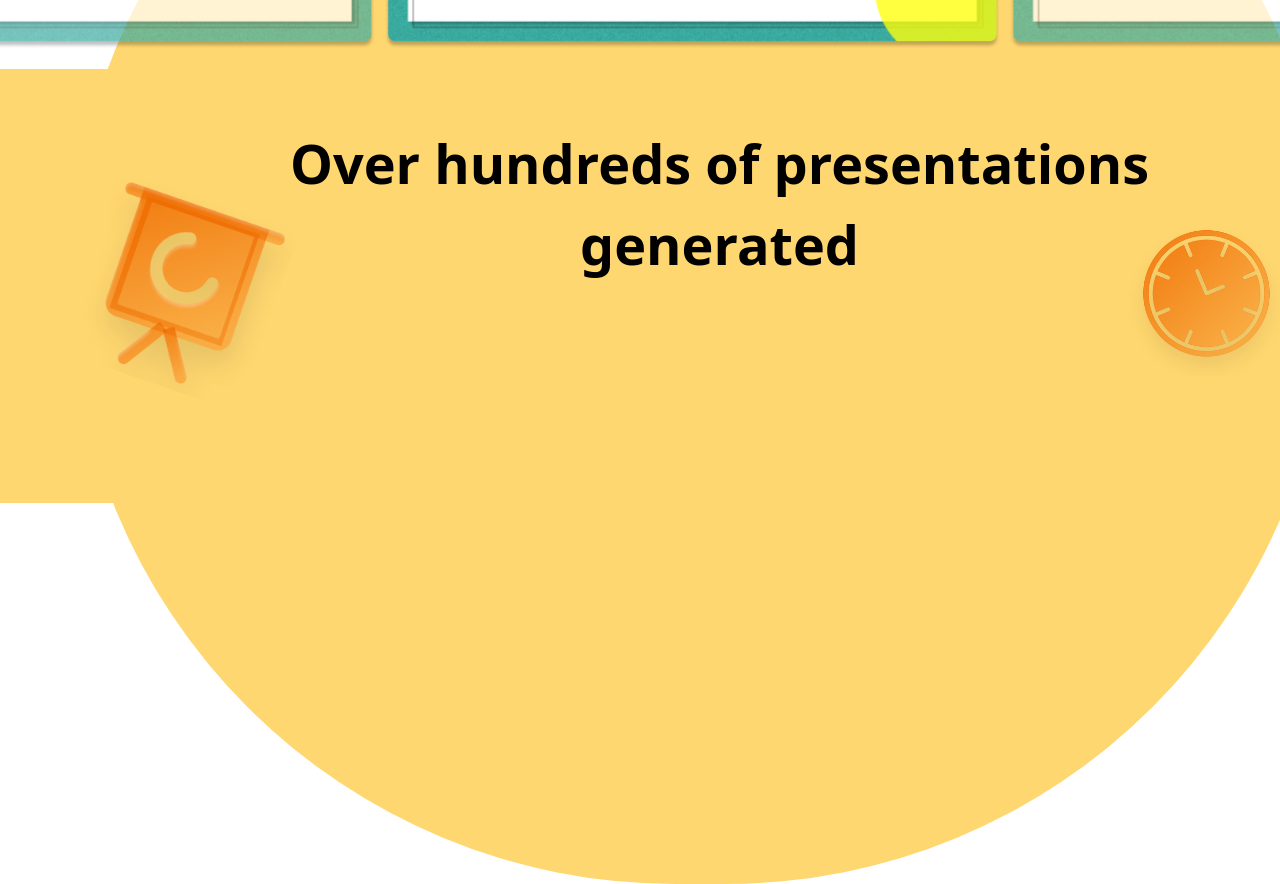
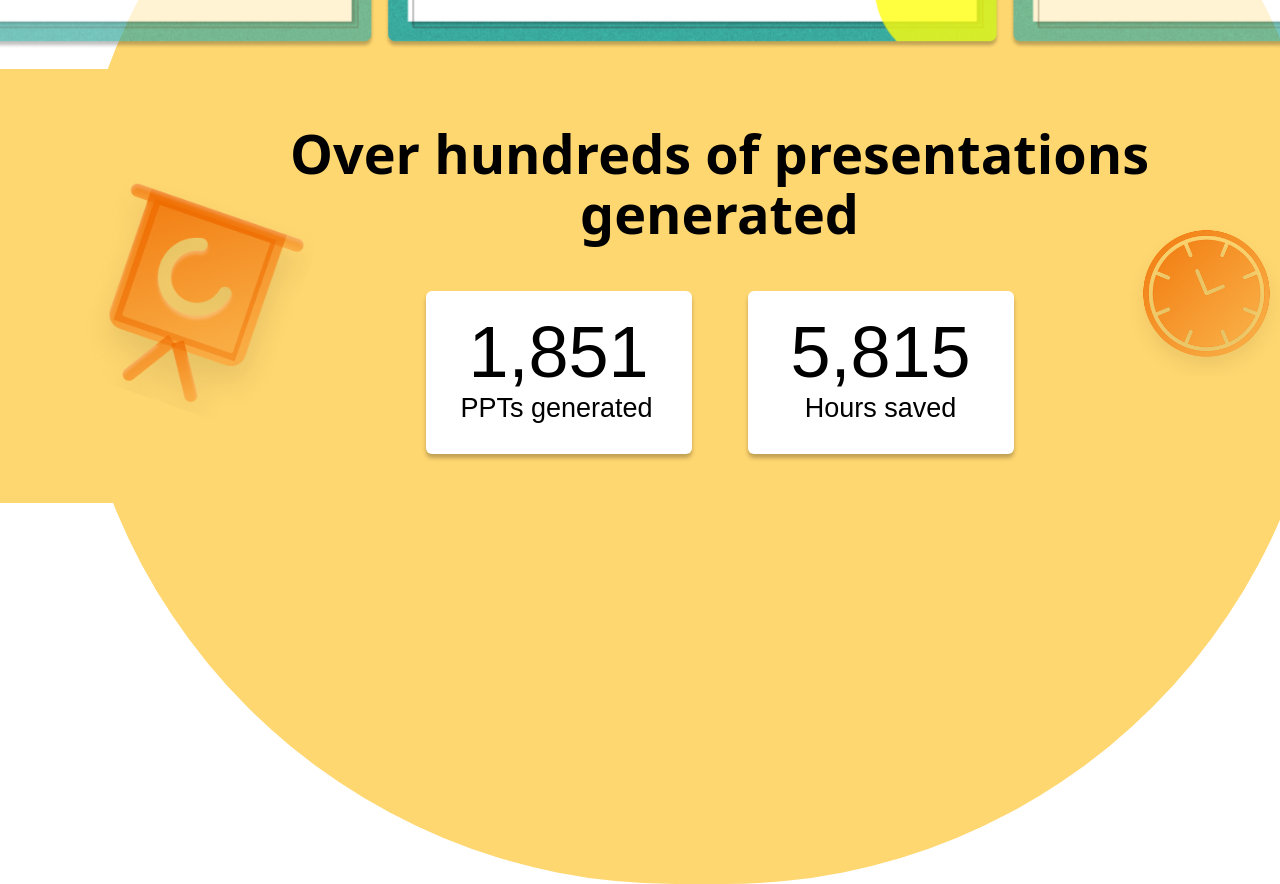
Before and after one commit to annu-1210/Genppt-demo, a React (Vite) app: page / in a window 1280 px wide. Shown: the part 860-1744 px from the top of the page. Built offline with nearby package versions, Linux system fonts and the light colour scheme.

Commit message:
content updated

```diff
--- a/package.json
+++ b/package.json
@@ -11,6 +11,7 @@
   },
   "dependencies": {
     "react": "^18.3.1",
+    "react-countup": "^6.5.3",
     "react-dom": "^18.3.1",
     "react-icons": "^5.3.0"
   },
--- a/src/components/Stats/Stats.jsx
+++ b/src/components/Stats/Stats.jsx
@@ -1,19 +1,30 @@
+import CountUp from "react-countup";
+
 function Stats() {
   return (
     <>
       <section className="stats">
         <div className="h-[434px] bg-circleYellow z-20 relative top-[530px] flex justify-around">
           <div className="absolute top-[100px] left-[59px]">
-            <img src="./presentation.png" alt="presentation" width={242}/>
+            <img src="./presentation.png" alt="presentation" width={262} />
           </div>
-          <div className="w-[861px] h-[120px] flex flex-col absolute top-[54px] left-[289px] ">
-            <div className="flex flex-wrap text-center font-semibold text-[54px]">
+          <div className="w-[861px] flex flex-col justify-center items-center absolute top-[54px] left-[289px] gap-y-12 ">
+            <div className="flex flex-wrap text-center font-semibold text-[54px] leading-stats">
               <span>Over hundreds of presentations generated</span>
             </div>
-            <div></div>
+            <div className="flex justify-center items-center w-[589px] h-[163px] gap-x-14">
+              <div className="flex flex-col justify-center items-center w-[266px] h-[163px] bg-white rounded-md px-10 py-5 font-Elza shadow-tooltipS">
+                <span className="font-medium text-7xl"><CountUp start={0} end={1851} duration={3} /></span>
+                <span className="font-normal text-[27px] w-[196px]">PPTs generated</span>
+              </div>
+              <div className="flex flex-col justify-center items-center w-[266px] h-[163px] bg-white rounded-md px-10 py-5 font-Elza shadow-tooltipS">
+                <span className="font-medium text-7xl"> <CountUp start={0} end={5815} duration={3} /></span>
+                <span className="font-normal text-[27px]">Hours saved</span>
+              </div>
+            </div>
           </div>
           <div className="absolute top-[130px] left-[1112px]">
-            <img src="./time.png" alt="time" width={282}/>
+            <img src="./time.png" alt="time" width={282} />
           </div>
         </div>
       </section>
--- a/tailwind.config.js
+++ b/tailwind.config.js
@@ -18,13 +18,15 @@ export default {
         tooltipBg: 'rgba(255, 247, 239, 0.8)',
         linearGradient1: 'rgba(255, 234, 217, 0.7) ',
         linearGradient2: 'rgba(255, 234, 217, 0.4)',
-
       },
       boxShadow: {
         'tooltipS': '0px 4px 4px 0px rgba(0, 0, 0, 0.25)',
         'tooltip1': '0px 20px 40px 0px rgba(0, 0, 0, 0.1)',
+      },
+      lineHeight: {
+        'stats': '60px',
+      }
 
-      }
     },
 
   },
```
Also changed, not shown: 1 other file (tests, documents, lock files or other folders).
